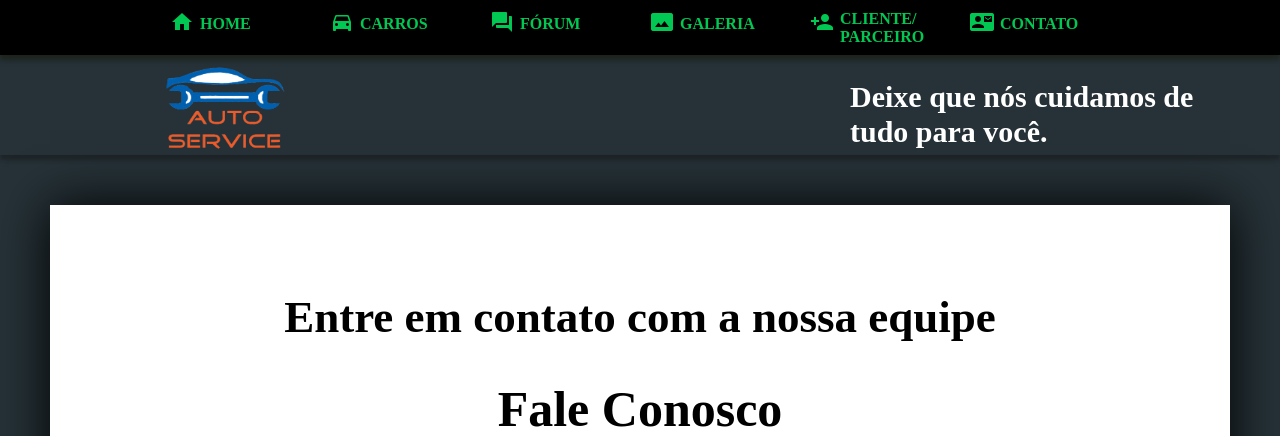
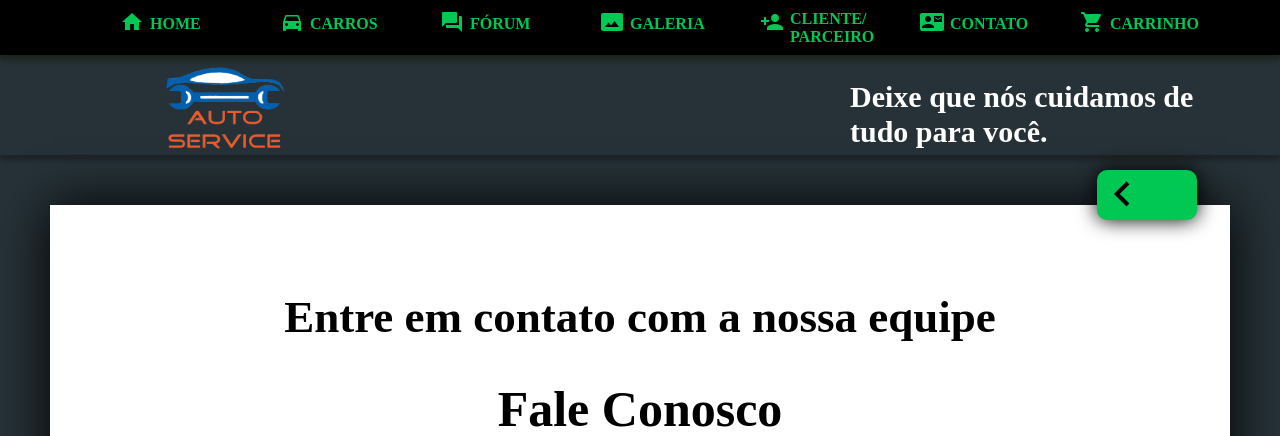
Before and after one commit to kah-eek/Portal-Auto-Center, a PHP site: page /view/fale_conosco.php in a window 1280 px wide. Shown: the top 436 px of the page. Run offline with PHP 8.4, Linux system fonts and the light colour scheme; some web fonts are replaced.

Commit message:
adiciona o carrinho de compras e rede social (icone)

```diff
--- a/view/component/header.php
+++ b/view/component/header.php
@@ -101,6 +101,14 @@
               CONTATO
             </a>
           </div>
+          <div class="item_menu float_left titulo">
+            <div class="icone_item_menu">
+              <i class="material-icons">shopping_cart</i>
+            </div>
+            <a href="<?php echo isset($_GET['page']) == true ? 'fale_conosco.php?page=fale_conosco' : 'view/fale_conosco.php?page=fale_conosco' ?>">
+              CARRINHO
+            </a>
+          </div>
         </div>
       </div>
       <div class="arruma_menu">
@@ -114,6 +122,10 @@
           <div class="container_item_slogan titulo txt_branco ">
             Deixe que nós cuidamos de tudo para você.
           </div>
+          <div class="container_rede_social float_left fixed bg_verde_vivo sombra_preta_20 margem_l_74_cento bsuavizada_10 margem_t_115">
+            <i class="material-icons material-icons flexa_esqueda fs_50">keyboard_arrow_left</i>
+            <i title="Rede Social" class="rede_social material-icons fs_100">account_circle</i>
+          </div>
         </div>
       </div>
     </header>
--- a/view/css/header.css
+++ b/view/css/header.css
@@ -17,7 +17,8 @@
 .container_item_menu{
   width: 1150px;
   height: 55px;
-  padding-left: 150px;
+  padding-left: 70px;
+  /* padding-left: 150px; */
   margin-left: auto;
   margin-right: auto;
   /* background-color: magenta; */
@@ -73,6 +74,7 @@
   width: 1100px;
   height: 100px;
   padding-left: 120px;
+  /* background-color: green; */
   background-color: transparent;
 }
 .container_item_logo{
@@ -96,3 +98,18 @@
   background-color: transparent;
   float: left;
 }
+.rede_social{display: none}
+.container_rede_social{
+  transition: 2s;
+  width: 100px;
+  height: 50px;
+  /* margin-left: auto; */
+}
+.container_rede_social:hover{
+  transition: 2s;
+  margin-left: 70%;
+  height: 100px;
+  border-radius: 250px;
+}
+.container_rede_social:hover .rede_social{display: block;}
+.container_rede_social:hover .flexa_esqueda{display: none;}
--- a/view/css/padroes.css
+++ b/view/css/padroes.css
@@ -275,6 +275,12 @@ a{
 .margem_t_275{margin-top: 275px;}
 .margem_t_280{margin-top: 280px;}
 
+.margem_l_70_cento{margin-left: 70%;}
+.margem_l_72_cento{margin-left: 72%;}
+.margem_l_73_cento{margin-left: 73%;}
+.margem_l_74_cento{margin-left: 74%;}
+.margem_l_75_cento{margin-left: 75%;}
+
 .margem_b_10{margin-bottom: 10px;}
 .margem_b_20{margin-bottom: 20px;}
 .margem_b_30{margin-bottom: 30px;}
```
